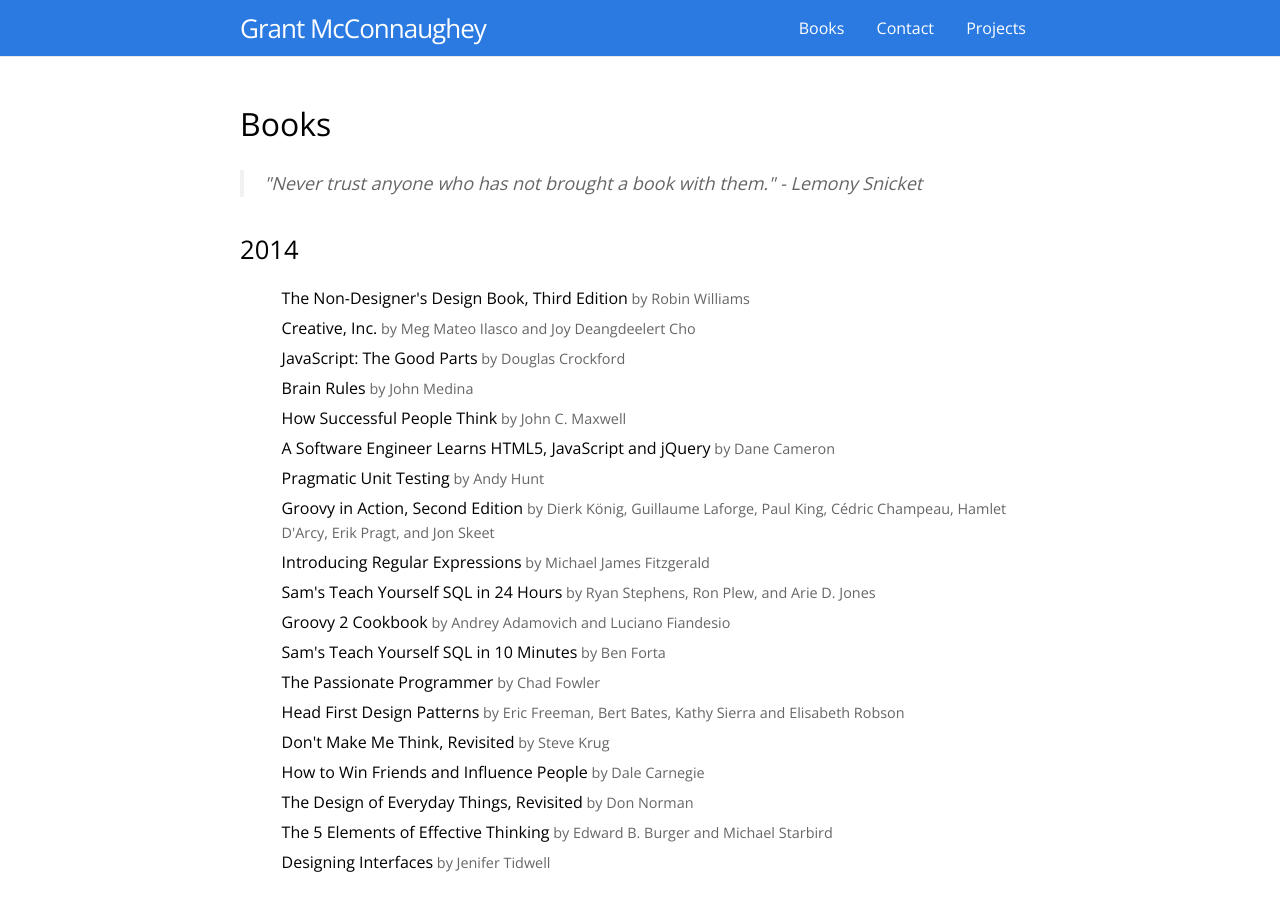
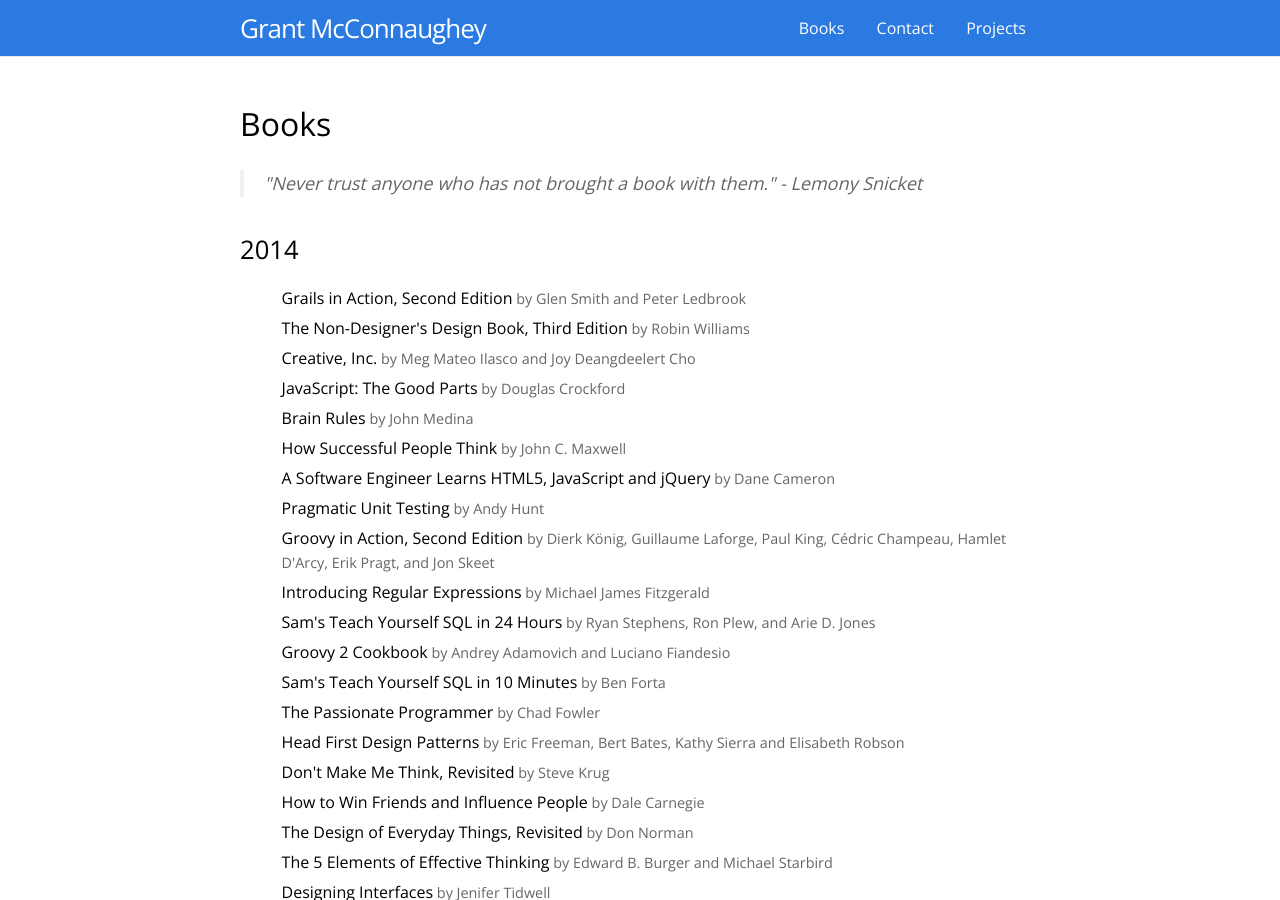
Before and after one commit to grantmcconnaughey/grantmcconnaughey.github.io, a Jekyll site: the page built from books.html, in a window 1280 px wide and 900 px high. Built offline with Jekyll 4.4.1, drawn with Linux system fonts in a browser that asks for light colours; nearby versions of some CDN libraries.

Commit message:
Add grails in action second edition

```diff
--- a/_data/books2014.yml
+++ b/_data/books2014.yml
@@ -1,3 +1,6 @@
+-   title: Grails in Action, Second Edition
+    author: Glen Smith and Peter Ledbrook
+
 -   title: The Non-Designer's Design Book, Third Edition
     author: Robin Williams
 
```
